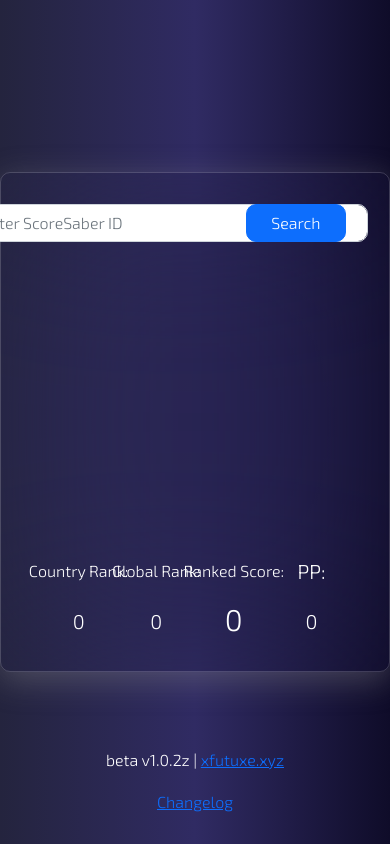
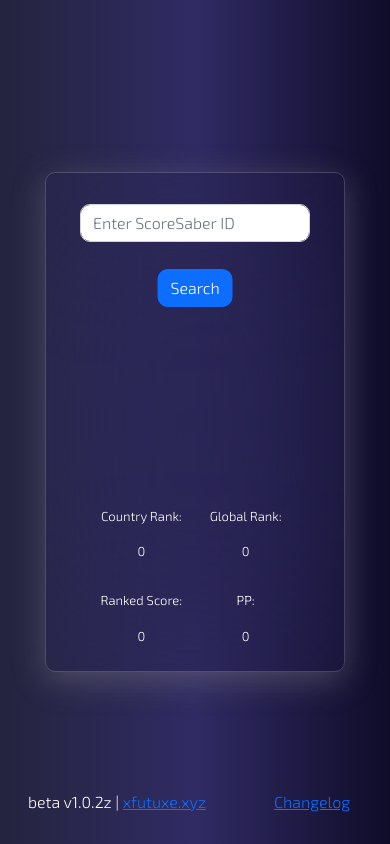
Before and after one commit to xFutuxe/scoresaber-rank-viewer, a PHP site: page / in a window 390 px wide. Run offline with PHP 8.4, Linux system fonts and the light colour scheme.

Commit message:
Mobile Support!

```diff
--- a/css/main.css
+++ b/css/main.css
@@ -145,3 +145,145 @@ body {
     left: 50%;
     transform: translate(-50%, -50%);
 }
+@media only screen
+   and (max-width : 800px) {
+    .card2 {
+        text-align: center;
+        background: #000000d0;
+        padding: 2em;
+        border-radius: 30px;
+        width: 100%;
+        height: 500px;
+        max-width: 300px;
+        margin: 1em;
+        background: rgba(255, 255, 255, 0);
+        box-shadow: 0 8px 32px 0 rgba(136, 136, 136, 0.404);
+        backdrop-filter: blur( 100px );
+        -webkit-backdrop-filter: blur( 1px );
+        border-radius: 10px;
+        border: 1px solid rgba( 255, 255, 255, 0.18 );
+        margin: 0;
+        position: absolute;
+        top: 50%;
+        left: 50%;
+        transform: translate(-50%, -50%);
+    }
+    #scoreSaberID {
+        margin: 0;
+        position: absolute;
+        top: 10%;
+        left: 50%;
+        transform: translate(-50%, -50%);
+        width: 230px;
+        opacity: 1;
+        border-radius: 10px;
+    }
+    #submit {
+        margin: 0;
+        position: absolute;
+        top: 23%;
+        left: 50%;
+        transform: translate(-50%, -50%);
+        width: 75px;
+        opacity: 1;
+        border-radius: 10px;
+    }
+    #profilePicture {
+        border-radius: 100px;
+        margin: 0;
+        position: absolute;
+        top: 40%;
+        left: 50%;
+        transform: translate(-50%, -50%);
+        height: 85px;
+        width: 85px;
+    }
+    #name {
+        font-size: 20px;
+        margin: 0;
+        position: absolute;
+        top: 60%;
+        left: 50%;
+        transform: translate(-50%, -50%);
+        white-space: nowrap;
+
+    }
+    #countryRankText {
+        margin: 0;
+        position: absolute;
+        top: 69%;
+        left: 32%;
+        transform: translate(-50%, -50%);
+        font-size: 13px;
+    }
+    #countryRank {
+        margin: 0;
+        position: absolute;
+        top: 76% !important;
+        left: 32% !important;
+        transform: translate(-50%, -50%);
+        font-size: 13px;
+    }
+    #globalRank {
+        margin: 0;
+        position: absolute;
+        top: 76% !important;
+        left: 67% !important;
+        transform: translate(-50%, -50%);
+        font-size: 13px;
+    }
+    #globalRankText {
+        margin: 0;
+        position: absolute;
+        top: 69%;
+        left: 67%;
+        transform: translate(-50%, -50%);
+        font-size: 13px;
+    }
+    #playerTotalRankedScore {
+        margin: 0;
+        position: absolute;
+        top: 93% !important;
+        left: 32% !important;
+        transform: translate(-50%, -50%);
+        font-size: 13px;
+    }
+    #playerTotalScoreText {
+        margin: 0;
+        position: absolute;
+        top: 86%;
+        left: 32%;
+        transform: translate(-50%, -50%);
+        font-size: 13px;
+    }
+    #playerPP {
+        margin: 0;
+        position: absolute;
+        top: 93% !important;
+        left: 67% !important;
+        transform: translate(-50%, -50%);
+        font-size: 13px;
+    }
+    #playerPPText {
+        margin: 0;
+        position: absolute;
+        top: 86%;
+        left: 67%;
+        transform: translate(-50%, -50%);
+        font-size: 13px;
+    }
+    #footerNote {
+        margin: 0;
+        position: absolute;
+        top: 95%;
+        left: 30%;
+        transform: translate(-50%, -50%);
+    }
+    #changeLogLink {
+        margin: 0;
+        position: absolute;
+        top: 95%;
+        left: 80%;
+        transform: translate(-50%, -50%);
+    }
+}
```
Also changed, not shown: changelog.txt.
